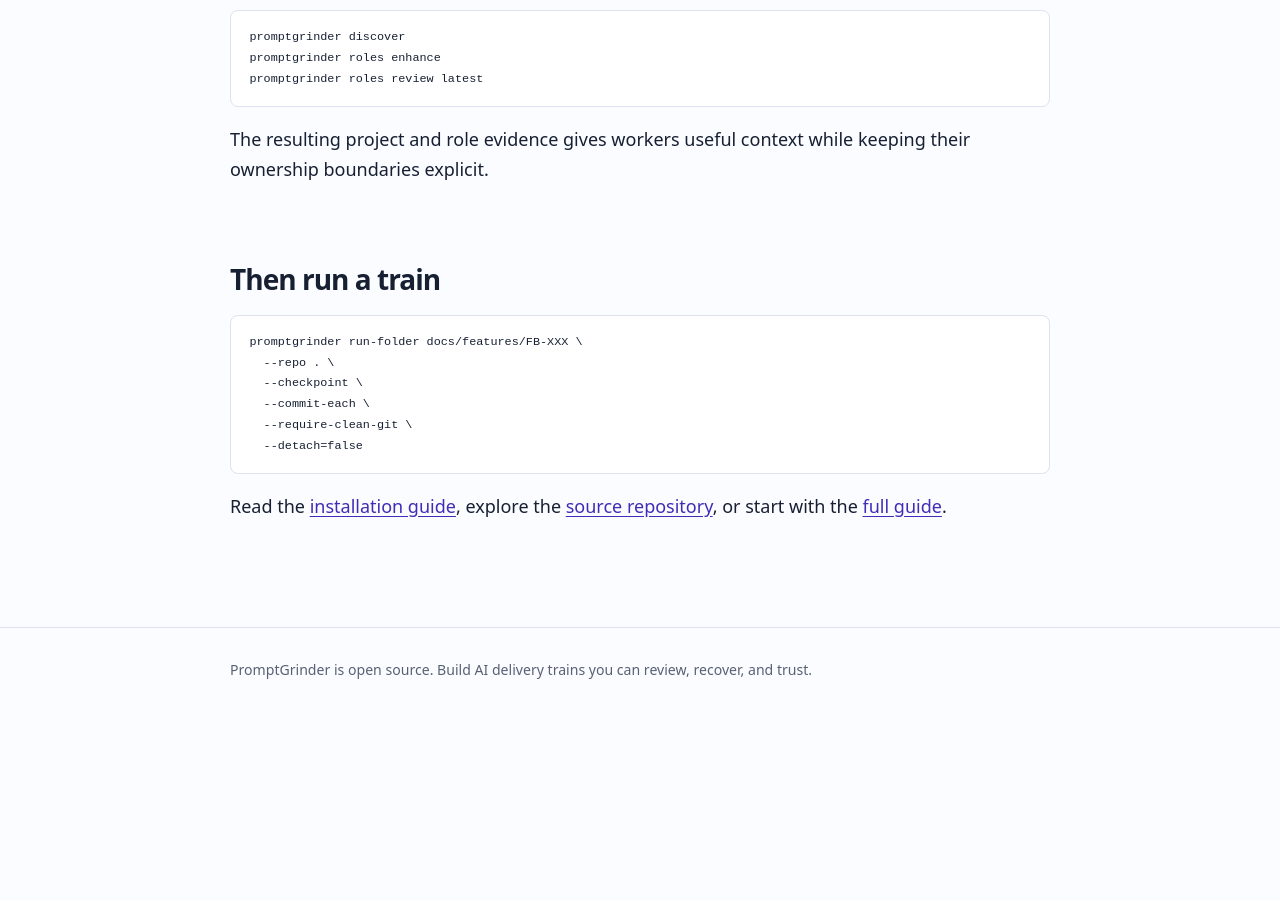
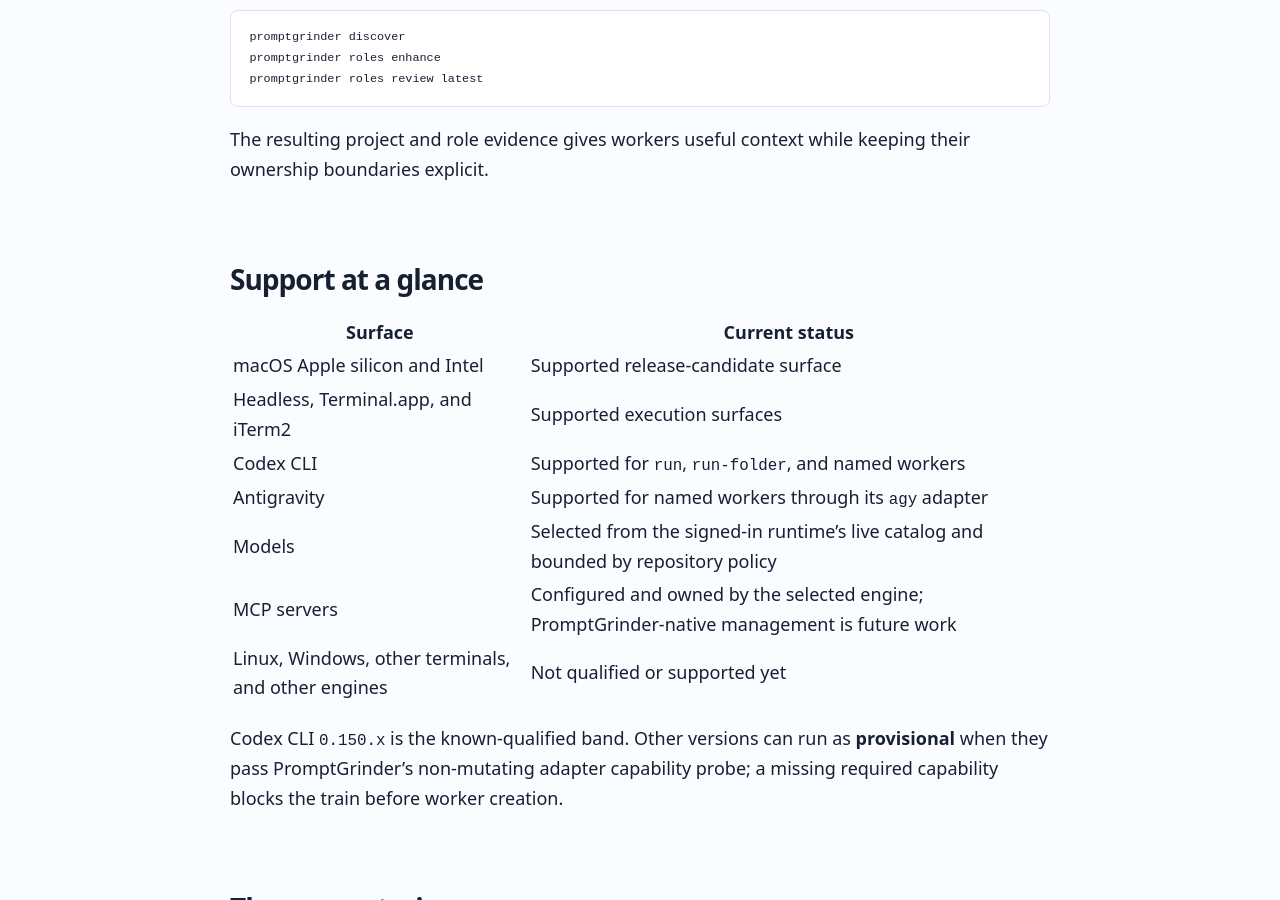
Before and after one commit to PromptGrinder/promptgrinder, a Jekyll site: the page built from site/index.md, in a window 1280 px wide and 900 px high, scrolled down 901 px. Built offline with Jekyll 4.4.1, drawn with Linux system fonts in a browser that asks for light colours; before the commit the page ends 1613 px from its top, so only the background shows below that.

Commit message:
Document PromptGrinder support matrix

```diff
--- a/site/index.md
+++ b/site/index.md
@@ -24,6 +24,22 @@ Install PromptGrinder, then let it inspect the project before defining work:
 
 The resulting project and role evidence gives workers useful context while keeping their ownership boundaries explicit.
 
+## Support at a glance
+
+| Surface | Current status |
+| --- | --- |
+| macOS Apple silicon and Intel | Supported release-candidate surface |
+| Headless, Terminal.app, and iTerm2 | Supported execution surfaces |
+| Codex CLI | Supported for `run`, `run-folder`, and named workers |
+| Antigravity | Supported for named workers through its `agy` adapter |
+| Models | Selected from the signed-in runtime's live catalog and bounded by repository policy |
+| MCP servers | Configured and owned by the selected engine; PromptGrinder-native management is future work |
+| Linux, Windows, other terminals, and other engines | Not qualified or supported yet |
+
+Codex CLI `0.150.x` is the known-qualified band. Other versions can run as
+**provisional** when they pass PromptGrinder's non-mutating adapter capability
+probe; a missing required capability blocks the train before worker creation.
+
 ## Then run a train
 
     promptgrinder run-folder docs/features/FB-XXX \
```
Also changed, not shown: README.md.
